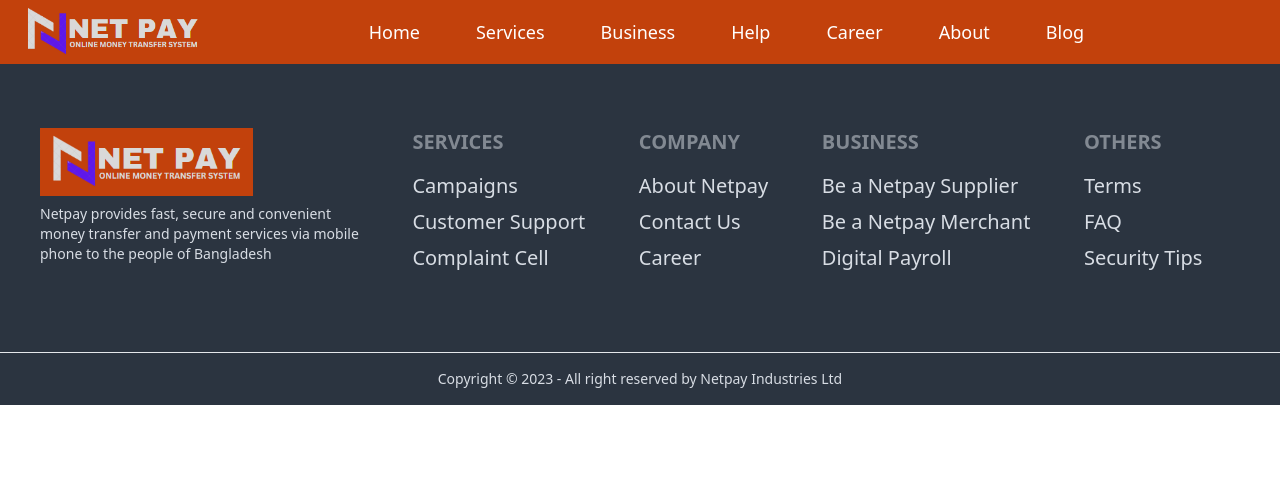
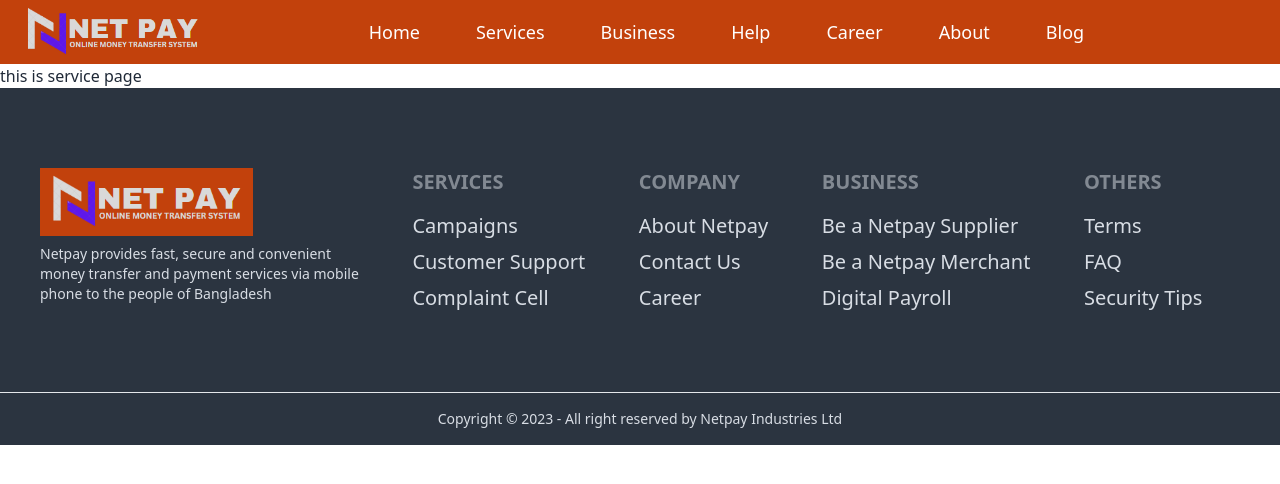
Before and after one commit to Mamun-Ur-Rashid/netpay, a React (Vite) app: page /services in a window 1280 px wide. Shown: the top 484 px of the page. Built offline with nearby package versions, Linux system fonts and the light colour scheme.

Commit message:
service route added

```diff
--- a/src/layout/router/Router.jsx
+++ b/src/layout/router/Router.jsx
@@ -1,11 +1,11 @@
 import { createBrowserRouter } from "react-router-dom";
 import Main from "../Main";
 import Home from "../../pages/Home/home/Home";
-import Services from "../../pages/services/Services";
 import MobileRecharge from "../../pages/FinancialPlatform/MobileRecharge/MobileRecharge";
 import SendMoney from "../../pages/FinancialPlatform/SendMoney/SendMoney";
 import CashOut from "../../pages/FinancialPlatform/CashOut/CashOut";
 import Payment from "../../pages/FinancialPlatform/Payment/Payment";
+import Service from "../../pages/services/service/Service";
 
 const router = createBrowserRouter([
     {
@@ -18,7 +18,7 @@ const router = createBrowserRouter([
             },
             {
                 path: '/services',
-                element: <Services></Services>
+                element: <Service></Service>
             },
             {
                 path: '/mobileRecharge',
--- a/src/pages/services/Services.jsx
+++ /dev/null
@@ -1,10 +0,0 @@
-
-const Services = () => {
-    return (
-        <div>
-            <h1 className='text-center text-5xl font-bold'> this is Services page</h1>
-        </div>
-    );
-};
-
-export default Services;
--- /dev/null
+++ b/src/pages/services/service/Service.jsx
@@ -0,0 +1,11 @@
+import React from 'react';
+
+const Service = () => {
+    return (
+        <div className='mt-16'>
+            <h1> this is service page</h1>
+        </div>
+    );
+};
+
+export default Service;
```
